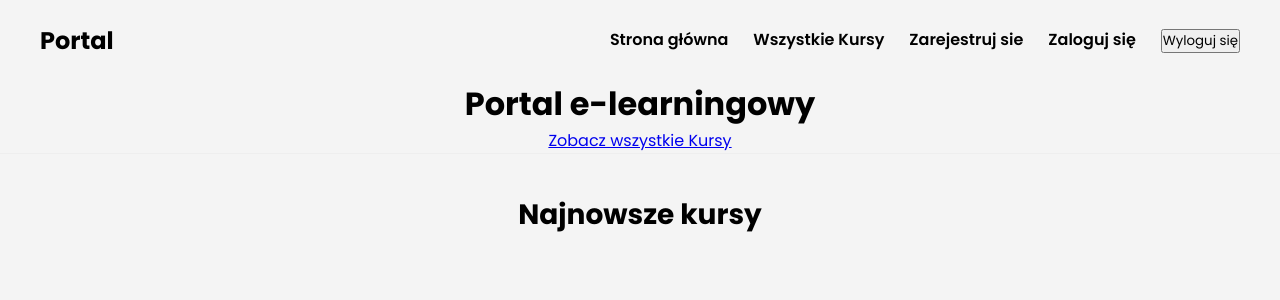
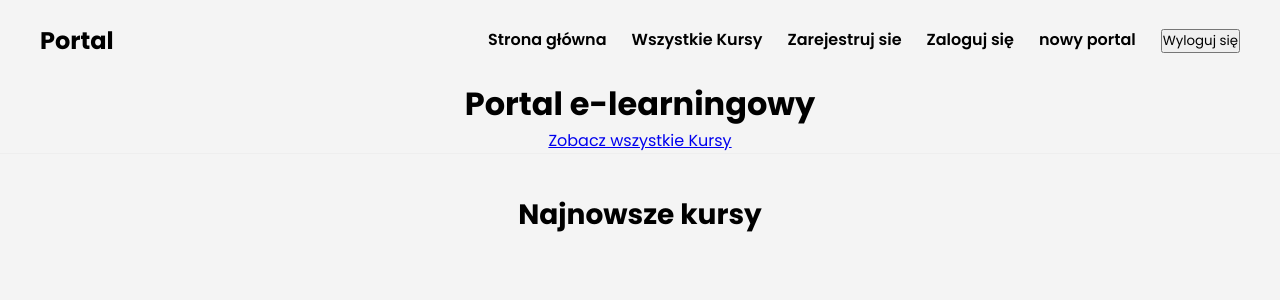
Before and after one commit to bubliks7/e-learning-portal, a Django app: page / in a window 1280 px wide. Shown: the top 300 px of the page. Run offline with Django 4.2, Linux system fonts and the light colour scheme; data that the repository does not hold is empty.

Commit message:
added acces to portal

```diff
--- a/portal/templates/portal/index.html
+++ b/portal/templates/portal/index.html
@@ -14,10 +14,11 @@
             <li><a href="/courses">Wszystkie Kursy</a></li>
             <li><a href="{% url 'users:register_view' %}">Zarejestruj sie</a></li>
             <li><a href="{% url 'users:login_view' %}">Zaloguj się</a></li>
-            <form class="logout" action="{% url 'users:logout_view' %}" method="POST">
+            <li><a href="{% url 'portal:new_portal' %}">nowy portal</a></li>
+            <li><form class="logout" action="{% url 'users:logout_view' %}" method="POST">
                 {% csrf_token %}
                 <button class="logout-btn">Wyloguj się</button>
-            </form>
+            </form></li>
         </ul>
     </nav>
     <header>
--- a/portal/urls.py
+++ b/portal/urls.py
@@ -1,8 +1,11 @@
 from django.urls import path
 from . import views
+
+app_name = "portal"
 
 urlpatterns = [
     path('', views.home, name='home'),
     path('courses/', views.course_list, name='course_list'),
     path('courses/<int:pk>/', views.course_detail, name='course_detail'),
+    path('new-portal/', views.new_portal, name="new-portal"),
 ]
--- a/portal/views.py
+++ b/portal/views.py
@@ -1,6 +1,6 @@
 from django.shortcuts import render, get_object_or_404
+from .models import Kursy
 from django.contrib.auth.decorators import login_required
-from .models import Kursy
 
 def home(request):
     new_courses = Kursy.objects.order_by('-data_utworzenia')[:3]
@@ -13,3 +13,7 @@ def course_list(request):
 def course_detail(request, pk):
     course = get_object_or_404(Kursy, pk=pk)
     return render(request, 'portal/course_detail.html', {'course': course})
+
+@login_required(login_url="/users/login/")
+def new_portal(request):
+    return render(request, 'portal/new_portal.html')
```
Also changed, not shown: portal/templates/portal/new_portal.html (added, +17 -0 lines).
